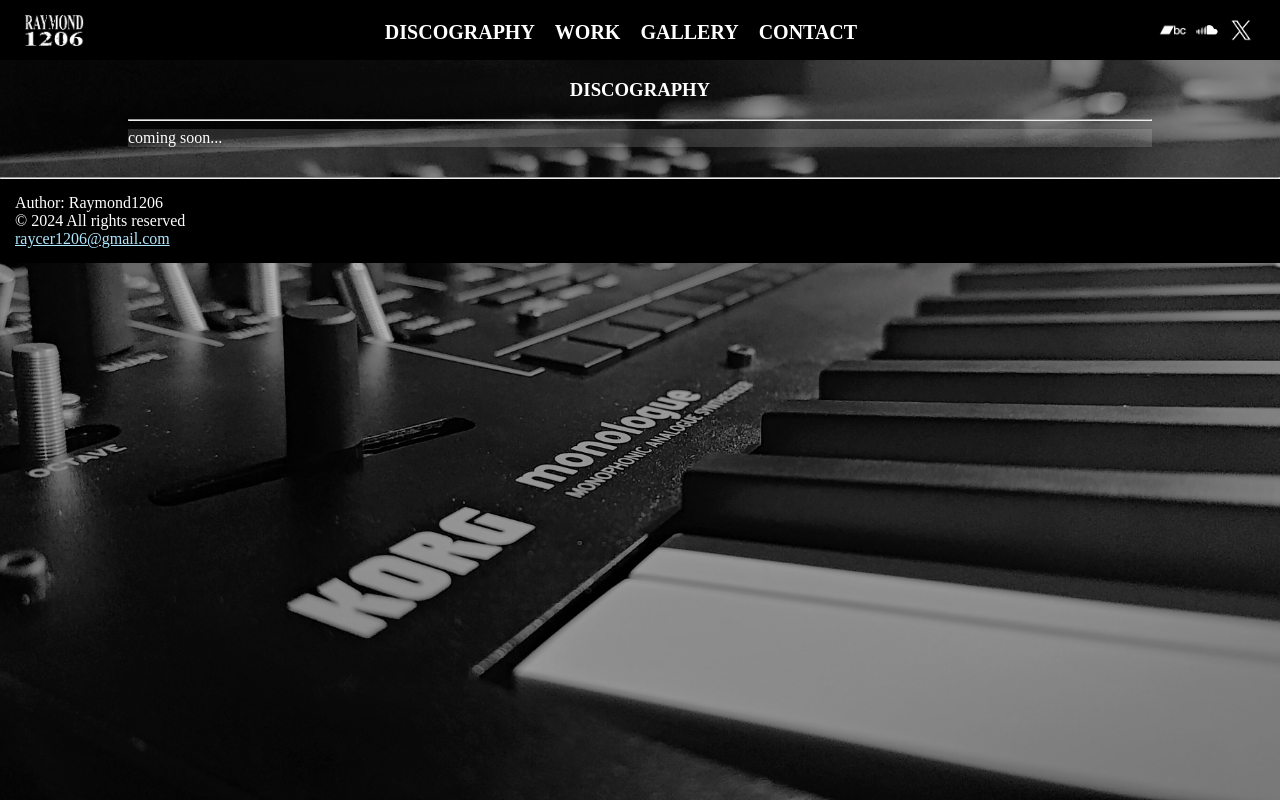
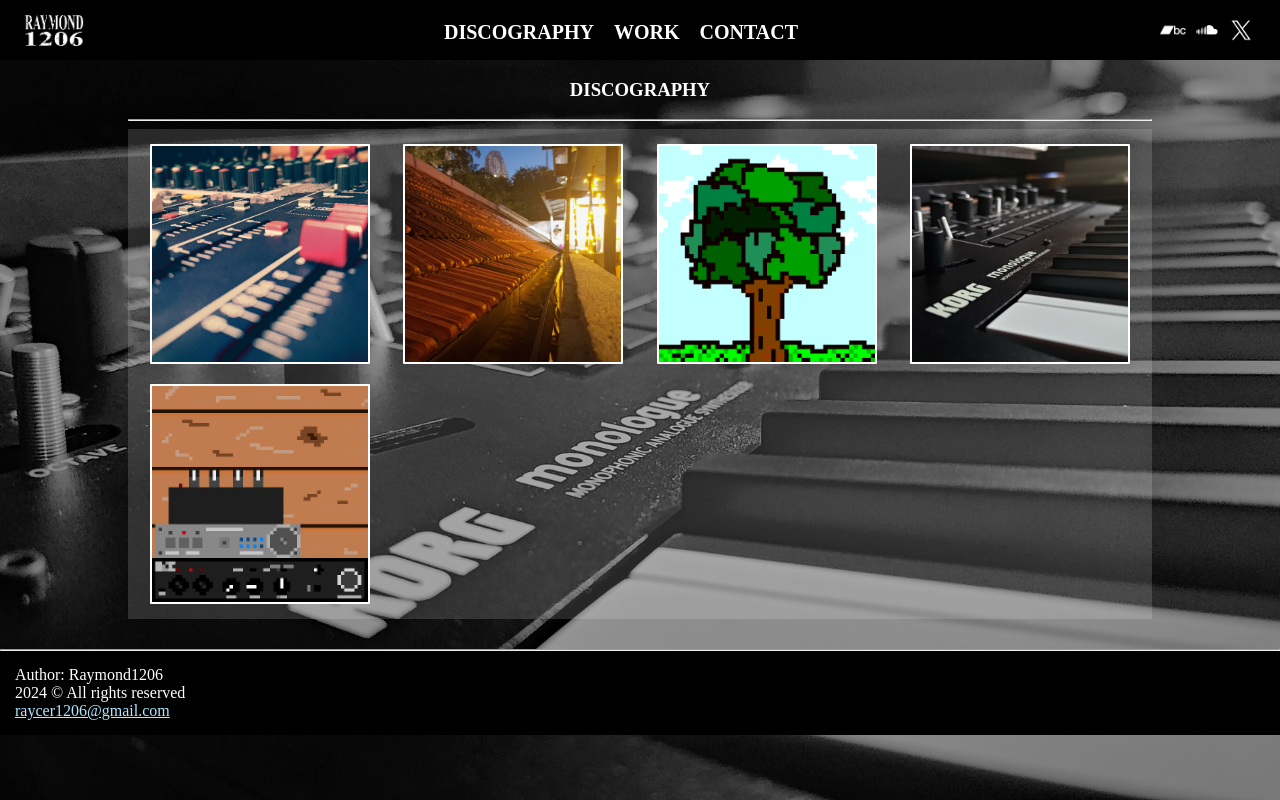
Before and after one commit to raymond1206/www_raymond1206, a PHP site: page /discography/ in a window 1280 px wide. Run offline with PHP 8.4, Linux system fonts and the light colour scheme.

Commit message:
discograhy page

```diff
--- a/assets/style.css
+++ b/assets/style.css
@@ -258,5 +258,29 @@
         text-decoration: none;
         color: white;
     }
+    /* discography */
+    #discography {
+        padding: 15px;
+        .dscimage {
+            border: 2px solid white;
+            border-radius: 1px;
+            background-size: cover;
+            background-position: center;
+            background-repeat: no-repeat;
+        }
+        display: grid;
+        justify-content: space-around;
+        gap: 20px;
+        grid-template-columns: repeat(auto-fill, minmax(220px, 220px));
+        grid-auto-rows: 220px;
+    }
+    @media screen and (min-width: 600px) {
+        .tall-img {
+            grid-row: span 2 / auto;
+        }
+        .wide-img {
+            grid-column: span 2 / auto;
+        }
+    }
 
 }
--- a/backend/footer.php
+++ b/backend/footer.php
@@ -2,7 +2,7 @@
             <hr>
             <div id="footer-content">
                 Author: Raymond1206<br>
-                &copy; <?php echo date("Y"); ?> All rights reserved<br>
+                <?php echo date("Y"); ?> &copy; All rights reserved<br>
                 <a href="mailto:raycer1206@gmail.com">raycer1206@gmail.com</a>
             </div>
     </footer>
--- a/backend/header.php
+++ b/backend/header.php
@@ -1,3 +1,7 @@
+<?php
+include 'lib/snslinks.php';
+?>
+
 <!DOCTYPE html>
 <html lang="en">
 <head>
@@ -17,13 +21,12 @@
             <div id="dsk-link" class="hd-link">
                 <h1><a href="<?php echo $rootDir; ?>discography/">DISCOGRAPHY</a></h1>
                 <h1><a href="<?php echo $rootDir; ?>work/">WORK</a></h1>
-                <h1><a href="<?php echo $rootDir; ?>gallery/">GALLERY</a></h1>
                 <h1><a href="<?php echo $rootDir; ?>contact/">CONTACT</a></h1>
             </div>
             <div id="dsk-sns" class="hd-sns">
-                <a href="https://raymond1206.bandcamp.com/?from=viewsite_dashboard" target="_blank" title="BandCamp"><img src="<?php echo $rootDir; ?>/assets/images//link_logo/BandCamp.png" alt="bandcamp" ></a>
-                <a href="https://soundcloud.com/raymond1206" target="_blank" title="SoundCloud"><img src="<?php echo $rootDir; ?>assets/images/link_logo/SoundCloud.png" alt="soundcloud"></a>
-                <a href="https://twitter.com/raymondf1206" target="_blank" title="X (Twitter)"><img src="<?php echo $rootDir; ?>assets/images/link_logo/X.png" alt="X"></a>
+                <a href="<?php echo $BCL; ?>" target="_blank" title="BandCamp"><img src="<?php echo $rootDir; ?>/assets/images//link_logo/BandCamp.png" alt="bandcamp" ></a>
+                <a href="<?php echo $SCL; ?>" target="_blank" title="SoundCloud"><img src="<?php echo $rootDir; ?>assets/images/link_logo/SoundCloud.png" alt="soundcloud"></a>
+                <a href="<?php echo $XL; ?>" target="_blank" title="X (Twitter)"><img src="<?php echo $rootDir; ?>assets/images/link_logo/X.png" alt="X"></a>
             </div>
         </div>
         <div id="mbl-header">
@@ -41,13 +44,12 @@
                 <div id="mbl-link" class="hd-link">
                     <h1><a href="<?php echo $rootDir; ?>discography/">DISCOGRAPHY</a></h1>
                     <h1><a href="<?php echo $rootDir; ?>work/">WORK</a></h1>
-                    <h1><a href="<?php echo $rootDir; ?>gallery/">GALLERY</a></h1>
                     <h1><a href="<?php echo $rootDir; ?>contact/">CONTACT</a></h1>
                 </div>
                 <div id="mbl-sns" class="hd-sns">
-                    <a href="https://raymond1206.bandcamp.com/?from=viewsite_dashboard" target="_blank" title="BandCamp"><img src="<?php echo $rootDir; ?>/assets/images//link_logo/BandCamp.png" alt="bandcamp" ></a>
-                    <a href="https://soundcloud.com/raymond1206" target="_blank" title="SoundCloud"><img src="<?php echo $rootDir; ?>assets/images/link_logo/SoundCloud.png" alt="soundcloud"></a>
-                    <a href="https://twitter.com/raymondf1206" target="_blank" title="X (Twitter)"><img src="<?php echo $rootDir; ?>assets/images/link_logo/X.png" alt="X"></a>
+                    <a href="<?php echo $BCL; ?>" target="_blank" title="BandCamp"><img src="<?php echo $rootDir; ?>/assets/images//link_logo/BandCamp.png" alt="bandcamp" ></a>
+                    <a href="<?php echo $SCL; ?>" target="_blank" title="SoundCloud"><img src="<?php echo $rootDir; ?>assets/images/link_logo/SoundCloud.png" alt="soundcloud"></a>
+                    <a href="<?php echo $XL; ?>" target="_blank" title="X (Twitter)"><img src="<?php echo $rootDir; ?>assets/images/link_logo/X.png" alt="X"></a>
                 </div>
             </div>
         </div>
--- /dev/null
+++ b/backend/lib/snslinks.php
@@ -0,0 +1,5 @@
+<?php
+
+$BCL = "https://raymond1206.bandcamp.com/?from=viewsite_dashboard";
+$SCL = "https://soundcloud.com/raymond1206";
+$XL = "https://x.com/raymondf1206";
--- a/discography/index.php
+++ b/discography/index.php
@@ -13,8 +13,13 @@
             <hr>
         </div>
         <div class="content">
-            <div id="idname"><!--change id name depending on content-->
-                coming soon...
+            <div id="discography"><!--change id name depending on content-->
+                <!-- <div class="dscimage" style="background-image: url(./images/);"></div> -->
+                <div class="dscimage" style="background-image: url(./images/1st_Discography.jpg);"></div>
+                <div class="dscimage" style="background-image: url(./images/tamariba-212.jpg);"></div>
+                <div class="dscimage" style="background-image: url(./images/tree\ 02\ 2048x2048.png);"></div>
+                <div class="dscimage" style="background-image: url(./images/monologue.jpg);"></div>
+                <div class="dscimage" style="background-image: url(./images/Raymond1206_logo.jpg);"></div>
             </div>
         </div>
     </div>
```
Also changed, not shown: gallery/index.php (deleted, +0 -22 lines), discography/images/1st_Discography.jpg (added), discography/images/Raymond1206_logo.jpg (added), discography/images/monologue.jpg (added), discography/images/tamariba-212.jpg (added), discography/images/tree 02 2048x2048.png (added).
